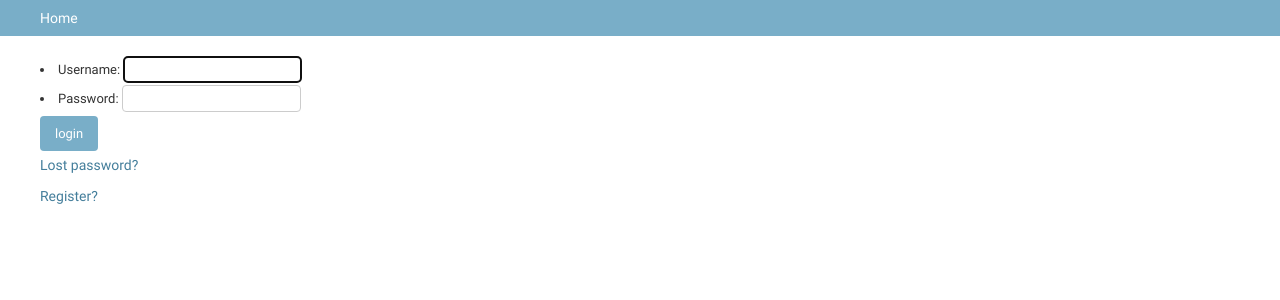
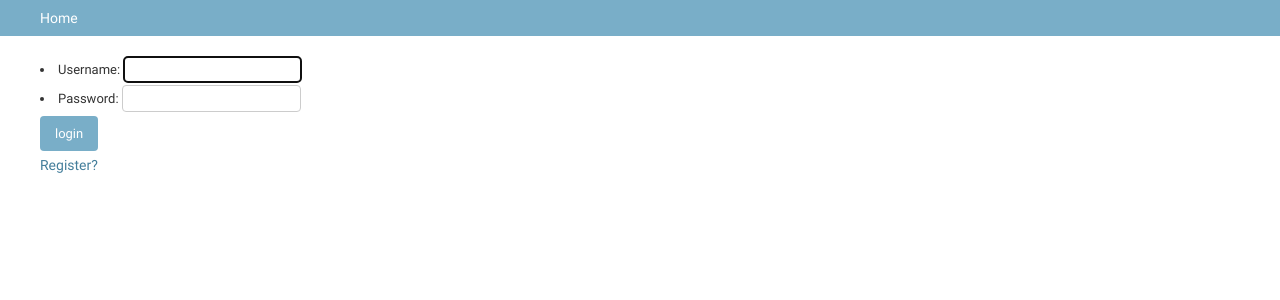
Before and after one commit to todorvelichkov/fmi-web-introduction, a Django app: page /accounts/login/ in a window 1280 px wide. Shown: the part 20-320 px from the top of the page. Run offline with Django 3.2, Linux system fonts and the light colour scheme.

Commit message:
hide password reset and configure auth urls

```diff
--- a/simple_project/simple_project/settings.py
+++ b/simple_project/simple_project/settings.py
@@ -101,6 +101,10 @@ AUTH_PASSWORD_VALIDATORS = [
     },
 ]
 
+LOGIN_REDIRECT_URL = '/accounts/home/'
+LOGIN_URL = '/accounts/login/'
+LOGOUT_REDIRECT_URL = '/'
+
 
 # Internationalization
 # https://docs.djangoproject.com/en/1.11/topics/i18n/
--- a/simple_project/templates/accounts/login.html
+++ b/simple_project/templates/accounts/login.html
@@ -22,8 +22,6 @@
         <input type="hidden" name="next" value="{{ next }}" />
     </form>
 
-    {# Assumes you setup the password_reset view in your URLconf #}
-    <p><a href="{% url 'password_reset' %}">Lost password?</a></p>
     <p><a href="{% url 'signup' %}">Register?</a></p>
 
 {% endblock %}
```
